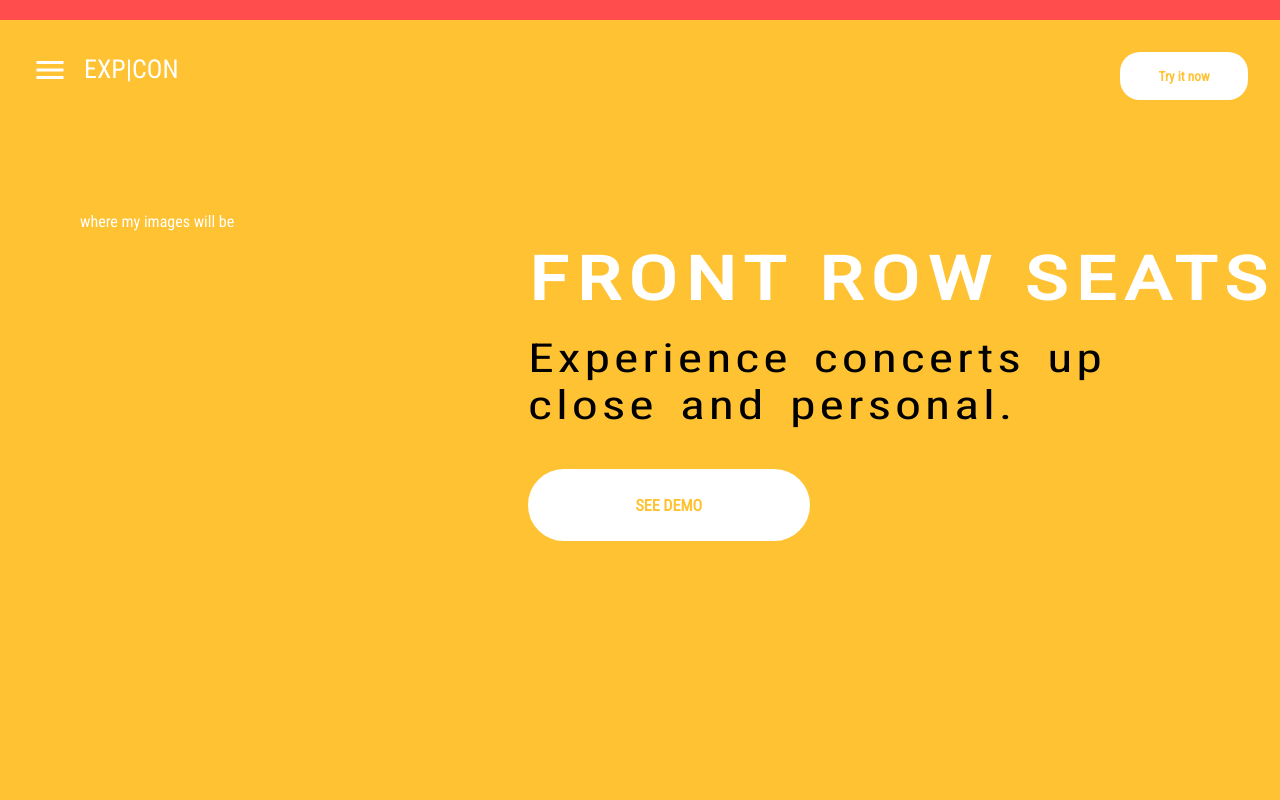
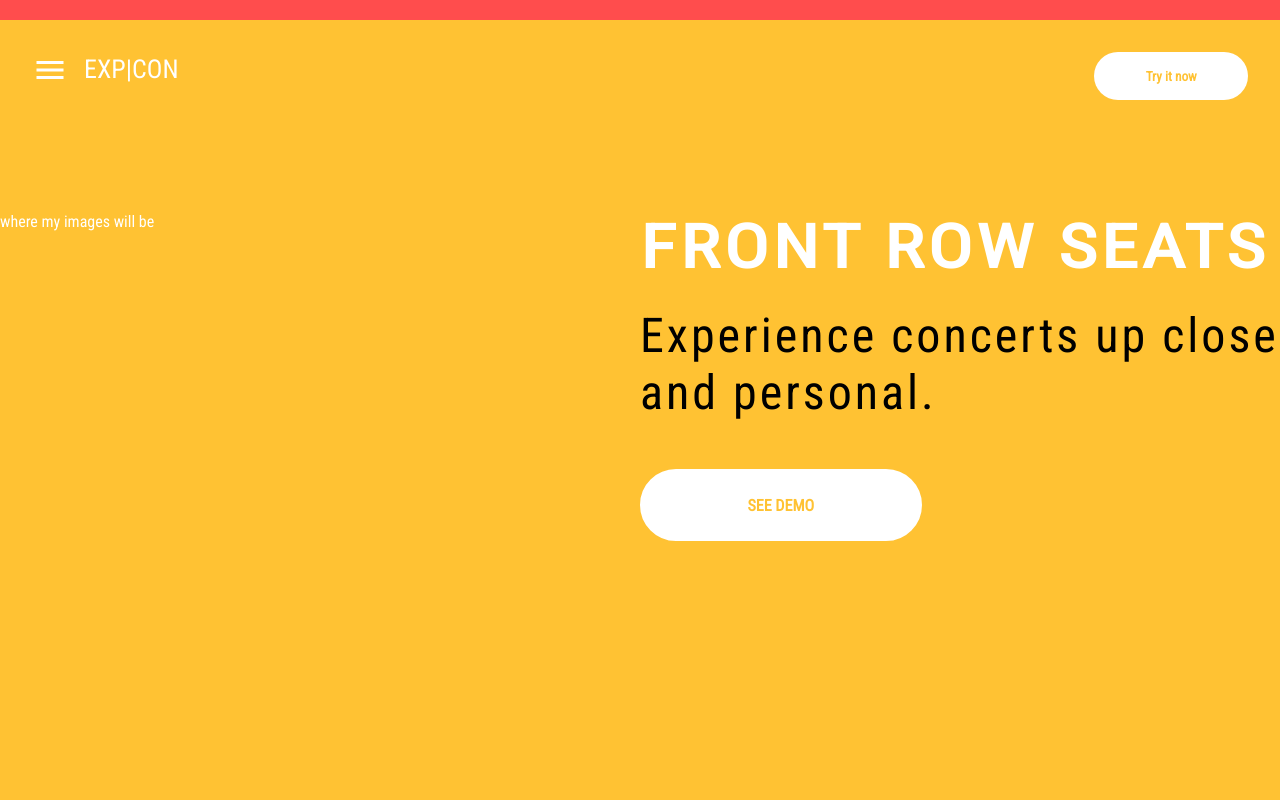
Before and after one commit to bdejene19/ConcertWebpage, a React (Create React App) app: page / in a window 1280 px wide. Shown: the part 1580-2380 px from the top of the page. Built offline with nearby package versions, Linux system fonts and the light colour scheme.

Commit message:
Added slide show carousel selector. Began hamburger icon animation onClick

```diff
--- a/src/components/homepage/LandingPageHeader.js
+++ b/src/components/homepage/LandingPageHeader.js
@@ -1,4 +1,4 @@
-import React, {useState} from 'react';
+import React from 'react';
 import styled from 'styled-components';
 import MenuIcon from '@material-ui/icons/Menu';
 import {Link} from 'react-router-dom';
@@ -15,11 +15,11 @@ const SectionHeader = styled.header`
 
 
     .tryNow-btn {
-        width: 10vw;
+        width: 12vw;
         background-color: white;
         height: 6vh;
         justify-self: right;
-        border-radius: 20px 20px ;
+        border-radius: 30px 30px ;
         border: 1px white;
         cursor: pointer;
         outline: none;
@@ -41,24 +41,36 @@ const HeaderContent = styled.div`
     .hamburgerIcon{
         font-size: 36px;
         cursor: pointer;
+        z-index: 1;
     }
 
-    #hamburger-effect {
-        height: 7vh;
-
-
-
+    .menu {
+        position: absolute;
+        visibility: hidden;
+        height: 0vh;
+        width: 0vw;
+        margin: -2em;
+        background-color: black;
+        padding: 5.3em;
+        overflow: hidden;
+        letter-spacing: 2px;
+        h1 {
+            font-size: 32px;
+            padding-bottom: 0.5em;
+            width: max-content;
+            font-weight: 500;
+        }
     }
-
     h2 {
         padding-top: 2px;
         font-size: 26px;
         font-weight: 500;
+        z-index: 1;
     }
 
 `;
 export default function LandingPageHeader(props) {
-    const [sideMenuOpen, setSideMenuOpen] = useState(false);
+
     // const showMenu = () => {
 
     //     if (sideMenuOpen) {
@@ -71,11 +83,29 @@ export default function LandingPageHeader(props) {
     //     }
 
     // }
+
+    const openMenu = () => {
+
+
+        document.getElementById('menu').style.cssText = `
+            transition: 1s linear;
+            width: 30vw;
+            height: 40vh;
+            border-radius: 0 45% 50% 50%;
+            visibility: visible;
+        `;
+    }
     return (
         <SectionHeader>
             <HeaderContent headerColor={props.headerColor}>
-                <MenuIcon fontSize='large' className='hamburgerIcon'/>
+                <MenuIcon fontSize='large' className='hamburgerIcon' id='menu-icon' onClick={openMenu}/>
                 <h2>EXP|CON</h2>
+
+                <span className='menu' id='menu'>
+                    <h1>WHAT IS IT?</h1>
+                    <h1>PERKS</h1>
+                    <h1>PRICING</h1>
+                </span>
 
             </HeaderContent>
 
--- a/src/components/homepage/Seats.js
+++ b/src/components/homepage/Seats.js
@@ -3,31 +3,34 @@ import { SoundContainer, SeeDemo } from './SoundSectionHome';
 import styled from 'styled-components';
 
 const SeatsSection = styled(SoundContainer)`
+    ${SoundContainer};
+    padding: 0;
+    padding-top: 5em;
     display: grid;
-    grid-template-columns: 1fr 1.5fr;
-    ${SoundContainer};
+    grid-template-columns: 1fr 1fr;
     button {
         color: #ffc233;
     }
 
     h1 {
         font-size: 60px;
-        transform-origin: 0 0;
         width: fit-content;
-        transform: scaleX(1.4);
-        letter-spacing: 5px;
+        letter-spacing: 3px;
     }
 
     p {
-        font-size: 40px;
+        font-size: 48px;
         letter-spacing: 3px;
         transform-origin: 0 0;
-        width: 80%;;
-        transform: scaleX(1.3);
-        word-spacing: 5px;
+
         color: black;
         padding-top: 0.5em;
         padding-bottom: 1em;
+    }
+
+    .seat-content {
+        grid-column: 2;
+        width: fit-content;
     }
 
 `;
@@ -38,7 +41,7 @@ export default function Seats() {
                 where my images will be
             </div>
 
-            <div className='sound-content'>
+            <div className='seat-content'>
                 <b><h1>FRONT ROW SEATS</h1></b>
                 <p>Experience concerts up close and personal.</p>
                 <SeeDemo>SEE DEMO</SeeDemo>
--- a/src/components/homepage/SlideShow.js
+++ b/src/components/homepage/SlideShow.js
@@ -1,4 +1,4 @@
-import React, { useEffect, useState } from 'react';
+import React, { useEffect } from 'react';
 import styled from 'styled-components';
 import LandingPageHeader from './LandingPageHeader';
 
@@ -25,13 +25,18 @@ const SlideShowWrapper = styled.article`
             align-self: center;
 
             h1 {
-                font-size: 60px;
+                font-size: 64px;
+                letter-spacing: 5px;
             }
             p {
 
                 padding-top: 1em;
                 padding-bottom: 1em;
-                font-size: 48px;
+                letter-spacing: 3px;
+                width: 50%;
+                transform: translateX(50%);
+                font-size: 30px;
+                align-self: center;
             }
         }
     }
@@ -40,7 +45,7 @@ const SlideShowWrapper = styled.article`
         width: 15vw;
         height: 7vh;
         background-color: white;
-        background: linear-gradient(90deg, aqua 10%, blue 30%, red 55%, yellow );
+        background: linear-gradient(90deg, aqua, blue 33%, purple 50%, red 66%, orange, yellow 99% );
         color: white;
         justify-self: right;
         border-radius: 25px 25px ;
@@ -53,8 +58,8 @@ const SlideShowWrapper = styled.article`
         grid-row: 2;
         .dot {
             cursor: pointer;
-            height: 3vh;
-            width: 2vw;
+            height: 2vh;
+            width: 1vw;
             margin: 0 0.5em;
             border: solid 2px #bbb;
             border-radius: 50%;
@@ -102,6 +107,7 @@ export default function SlideShow() {
                 <div className='slideShowText'>
                     <h1>INTERACTIVE CONCERT EXPERIENCE</h1>
                     <p>Experience your favourite artists like never before and from the comfort of your own home.</p>
+
                     <button className='rainbowTryNow'>Try it now</button>
                 </div>
 
--- a/src/components/homepage/SoundSectionHome.js
+++ b/src/components/homepage/SoundSectionHome.js
@@ -16,17 +16,16 @@ export const SoundContainer = styled.article`
         font-size: 60px;
         transform-origin: 0 0;
         width: fit-content;
-        transform: scaleX(1.5);
-        letter-spacing: 4px;
+        transform: scaleX(1.25);
+        letter-spacing: 3px;
         font-weight: 900;
 
     }
 
     p {
-        font-size: 48px;
+        font-size: 47px;
         letter-spacing: 3px;
         transform-origin: 0 0;
-        transform: scaleX(1.2);
         color: black;
         padding-top: 0.5em;
         padding-bottom: 1em;
```
